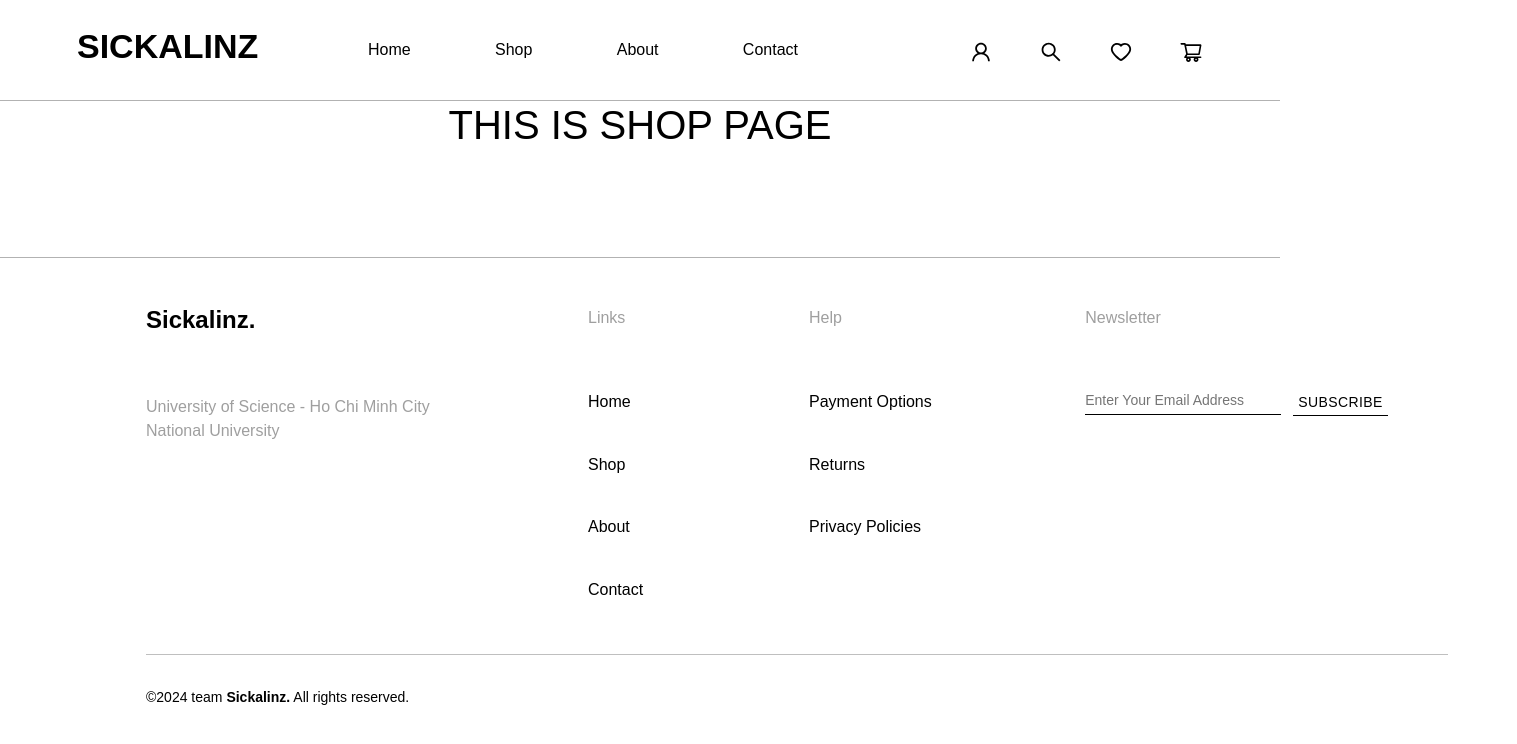
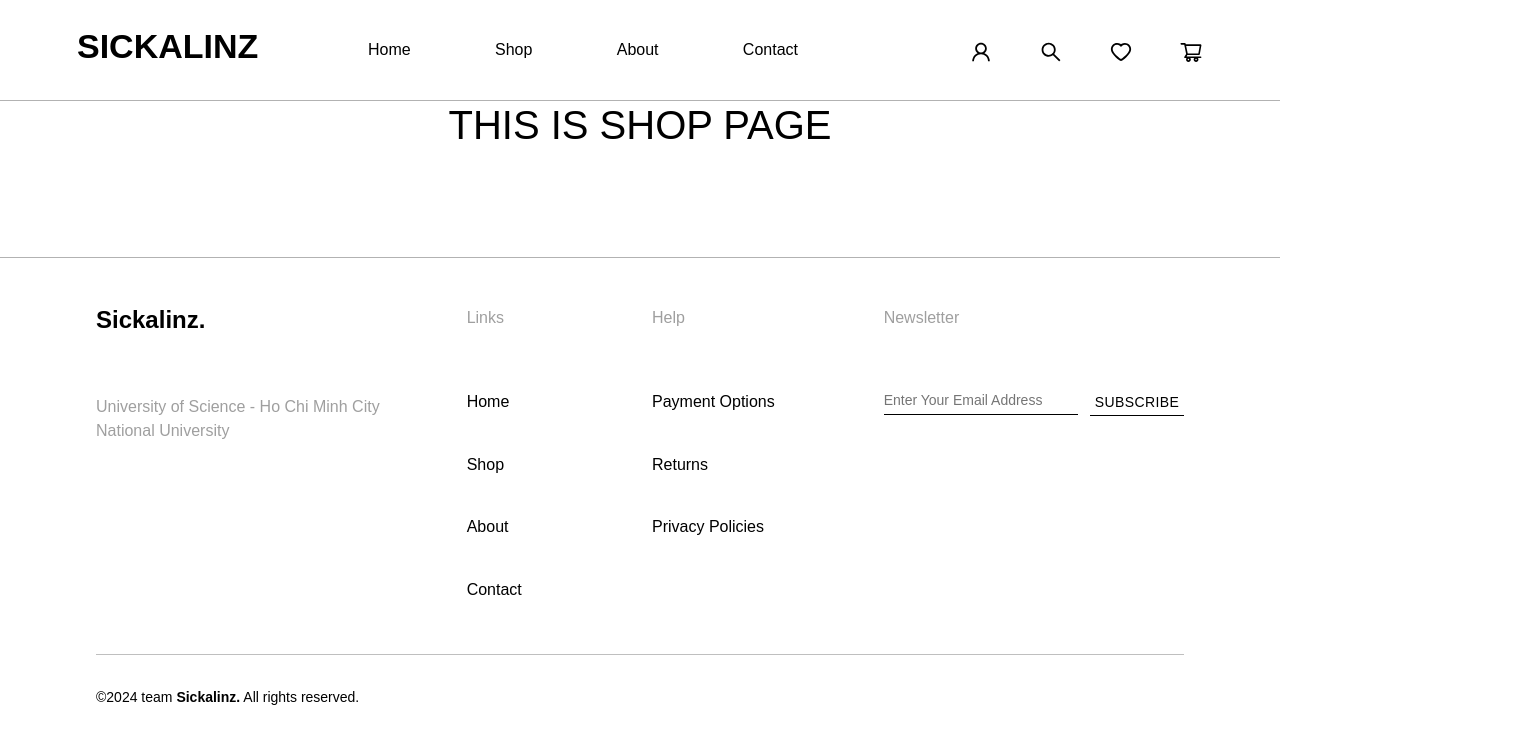
Before and after one commit to WutScor/Musical-Instrument-Store, a React (Create React App) app in the folder frontend/: page /shop in a window 1280 px wide. Shown: the top 744 px of the page, 1517 px wide, since content can reach past the window. Built offline with nearby package versions, Linux system fonts and the light colour scheme.

Commit message:
fix resolution, v.v..

```diff
--- a/frontend/src/App.css
+++ b/frontend/src/App.css
@@ -26,7 +26,7 @@ body {
 }
 
 .container-w1 {
-  width: 1440px !important;
+  width: 1536px !important;
   padding: 0 77px !important;
 }
 
@@ -100,8 +100,8 @@ a {
 }
 
 .container-w2 {
-  width: 1440px !important;
-  padding: 0 126px !important;
+  width: 1536px !important;
+  padding: 0 200px !important;
 }
 
 .align-w-box {
@@ -112,7 +112,7 @@ a {
   width: 100%;
   border-radius: 10px;
   overflow: hidden;
-  height: 480px;
+  height: 520px;
 }
 
 .img-container img {
@@ -129,8 +129,8 @@ a {
 }
 
 .container-w3 {
-  width: 1440px !important;
-  padding: 0 106px !important;
+  width: 1536px !important;
+  padding: 0 136px !important;
 }
 
 .products-row {
@@ -139,7 +139,7 @@ a {
 }
 
 .product-item {
-  width: 23.5%;
+  width: 23.6%;
   height: auto;
   cursor: pointer;
 }
@@ -205,8 +205,8 @@ a {
 }
 
 .container-w4 {
-  width: 1440px;
-  padding: 0 69px;
+  width: 1536px;
+  padding: 0 96px;
 }
 
 .brand-name {
@@ -217,7 +217,7 @@ a {
 
 .bg-hover {
   visibility: hidden;
-  height: 427.433px;
+  height: 298.3px;
   width: 100%;
   background: #3a3a3a;
   opacity: 0;
@@ -232,7 +232,7 @@ a {
 
 .product-hover {
   visibility: hidden;
-  height: 427.433px;
+  height: 298.3px;
   width: 100%;
   opacity: 0;
   top: 0;
@@ -414,7 +414,7 @@ a {
 }
 
 .signin-form .p2 i {
-  right: 333px;
+  right: 216px;
 }
 /*-----------------Cart CSS-------------------------------*/
 .cart-information {
@@ -567,3 +567,8 @@ a {
 /* .link-text:hover {
   color: #FFFFFF;
 } */
+
+.container-w5 {
+  width: 1536px !important;
+  padding: 0 200px !important;
+}
--- a/frontend/src/components/footer/footer.js
+++ b/frontend/src/components/footer/footer.js
@@ -7,8 +7,7 @@ import FooterNewsletter from "./footer-newsletter/footer-newsletter";
 const Footer = () => {
     return(
         <>
-            <div className="footer">
-                <div className="container-w1">
+            <div className="footer d-flex justify-content-center">
                 <div className="container-w4 pt-5">
                     <div className="row">
                         <div className="col-md-4">
@@ -43,7 +42,6 @@ const Footer = () => {
                     </div>
                 </div>
             </div>
-            </div>
         </>
     )
 }
--- a/frontend/src/components/main/cart/cart-ads.js
+++ b/frontend/src/components/main/cart/cart-ads.js
@@ -31,7 +31,7 @@ const CartAds = () => {
         <div className="d-flex justify-content-center align-items-center ads-part">
           <AiOutlineCustomerService class="ads-icon"/>
           <div>
-            <h5 class="fw-semibold">24 / 7 Support</h5>
+            <h5 class="fw-semibold">24/7 Support</h5>
             <p class="ads-text">Dedicated support</p>
           </div>
         </div>
--- a/frontend/src/components/main/home/home-products/product-item.js
+++ b/frontend/src/components/main/home/home-products/product-item.js
@@ -31,7 +31,7 @@ const ProductItem = () => {
                 <div className="product-hover position-absolute d-flex align-items-center justify-content-center flex-column">
                     <Button>Add to cart</Button>
 
-                    <div className="d-flex justify-content-between align-items-center w-100 px-3 mt-4">
+                    <div className="d-flex justify-content-between align-items-center w-100 px-4 mt-4">
                         <div className="item">
                             <AiOutlineShareAlt/><p>Share</p>
                         </div>
--- a/frontend/src/pages/Client/signin.js
+++ b/frontend/src/pages/Client/signin.js
@@ -5,7 +5,7 @@ const SignInPage = () => {
     return(
         <>
             <div className="main d-flex justify-content-center align-items-center">
-                <div className="container-w1">
+                <div className="container-w5">
                     <div className="d-flex align-items-center justify-content-center flex-column textZone mt-5">
                         <h1>THIS IS SIGNIN PAGE</h1>
                         <p className="short-desc">Sign mtfk in u dawg!!</p>
--- a/frontend/src/pages/Client/signup.js
+++ b/frontend/src/pages/Client/signup.js
@@ -5,7 +5,7 @@ const SignUpPage = () => {
     return(
         <>
             <div className="main d-flex justify-content-center align-items-center">
-                <div className="container-w1">
+                <div className="container-w5">
                     <div className="d-flex align-items-center justify-content-center flex-column textZone mt-5">
                         <h1>THIS IS SIGNUP PAGE</h1>
                         <p className="short-desc">Sign mtfk up u dawg!!</p>
```
Lines whose indentation alone changed are shown as unchanged.
